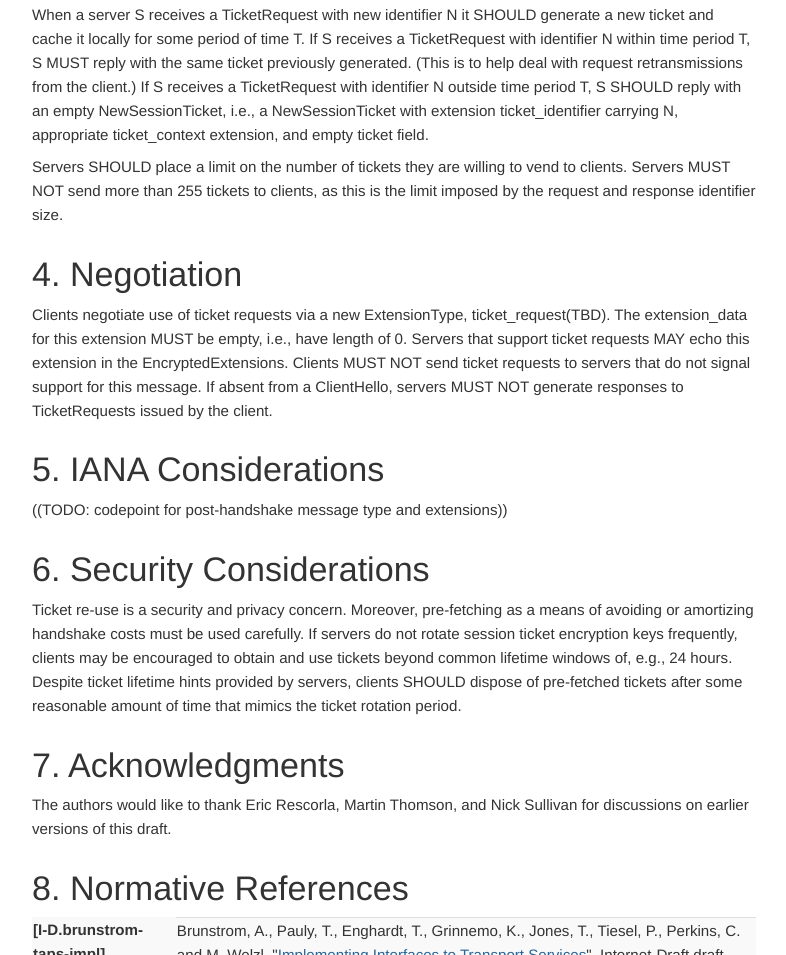
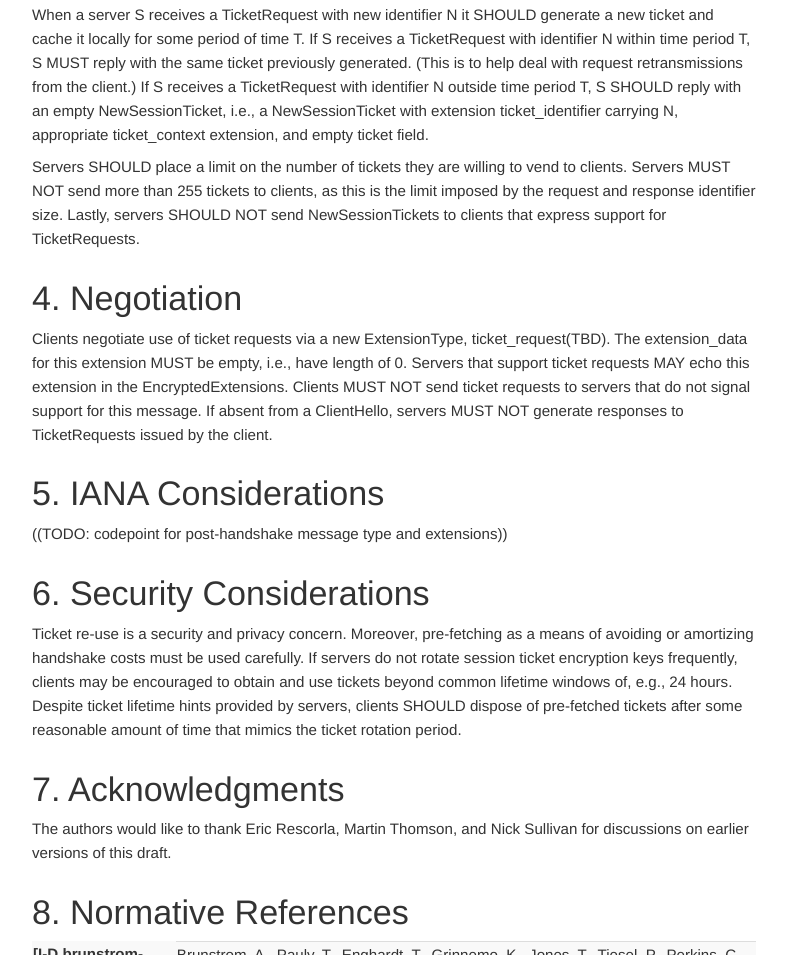
Before and after one commit to tlswg/draft-ietf-tls-ticketrequest, a plain HTML site: page draft-wood-tls-ticketrequest.html in a window 1280 px wide. Shown: the part 2808-3763 px from the top of the page, without its empty margins (71-857 px from the left). Drawn offline with Linux system fonts and the light colour scheme.

Commit message:
Don't send NSTs if requests are supported.

```diff
--- a/draft-wood-tls-ticketrequest.html
+++ b/draft-wood-tls-ticketrequest.html
@@ -416,7 +416,7 @@ enum {
 </pre>
 <p id="rfc.section.3.p.4">The value of ticket_identifier MUST match that of the corresponding TicketRequest identifier field. The value of ticket_context MAY be used by servers to convey ticket context to clients. Its value MUST be empty if the corresponding TicketRequest context field is empty.</p>
 <p id="rfc.section.3.p.5">When a server S receives a TicketRequest with new identifier N it SHOULD generate a new ticket and cache it locally for some period of time T. If S receives a TicketRequest with identifier N within time period T, S MUST reply with the same ticket previously generated. (This is to help deal with request retransmissions from the client.) If S receives a TicketRequest with identifier N outside time period T, S SHOULD reply with an empty NewSessionTicket, i.e., a NewSessionTicket with extension ticket_identifier carrying N, appropriate ticket_context extension, and empty ticket field.</p>
-<p id="rfc.section.3.p.6">Servers SHOULD place a limit on the number of tickets they are willing to vend to clients. Servers MUST NOT send more than 255 tickets to clients, as this is the limit imposed by the request and response identifier size.</p>
+<p id="rfc.section.3.p.6">Servers SHOULD place a limit on the number of tickets they are willing to vend to clients. Servers MUST NOT send more than 255 tickets to clients, as this is the limit imposed by the request and response identifier size. Lastly, servers SHOULD NOT send NewSessionTickets to clients that express support for TicketRequests.</p>
 <h1 id="rfc.section.4"><a href="#rfc.section.4">4.</a> <a href="#negotiation" id="negotiation">Negotiation</a></h1>
 <p id="rfc.section.4.p.1">Clients negotiate use of ticket requests via a new ExtensionType, ticket_request(TBD).  The extension_data for this extension MUST be empty, i.e., have length of 0. Servers that support ticket requests MAY echo this extension in the EncryptedExtensions. Clients MUST NOT send ticket requests to servers that do not signal support for this message. If absent from a ClientHello, servers MUST NOT generate responses to TicketRequests issued by the client.</p>
 <h1 id="rfc.section.5"><a href="#rfc.section.5">5.</a> <a href="#iana-considerations" id="iana-considerations">IANA Considerations</a></h1>
```
Also changed, not shown: draft-wood-tls-ticketrequest.txt, 1 other file.
